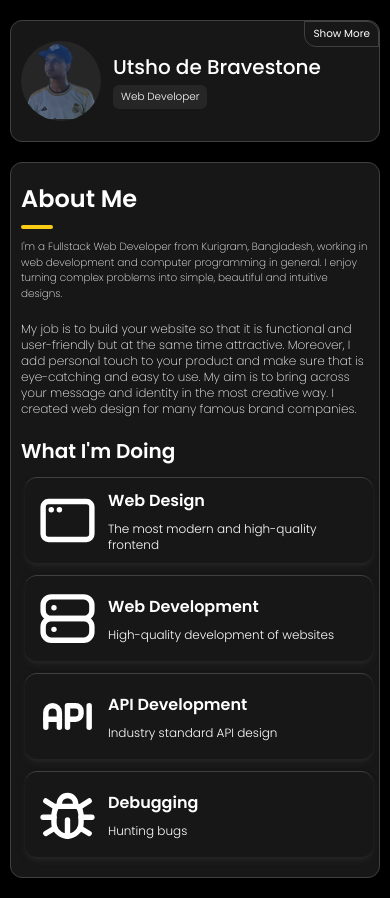
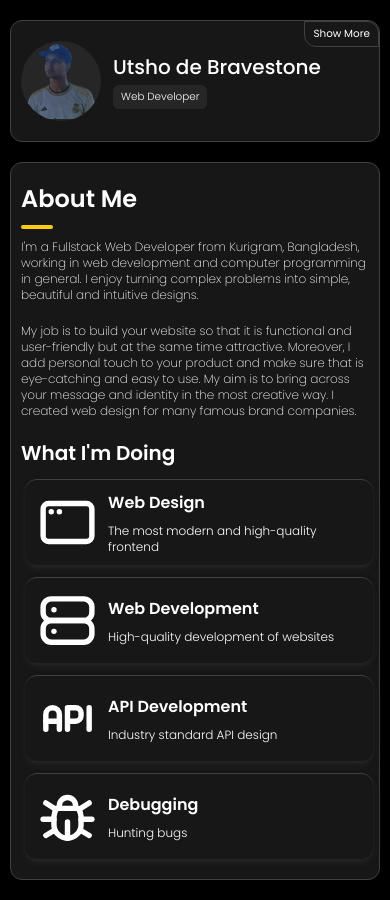
Before and after one commit to utshodebravestone/personal-portfolio, a React (Vite) app: page / in a window 390 px wide. Built offline with nearby package versions, Linux system fonts and the light colour scheme.

Commit message:
bumped up font size in smaller screens

```diff
--- a/src/components/About.tsx
+++ b/src/components/About.tsx
@@ -30,7 +30,7 @@ const About = () => {
     <section className="bg-neutral-900 w-full py-5 px-2.5 md:px-5 flex flex-col gap-2.5 md:gap-5 rounded-xl border border-neutral-700">
       <h1 className="font-bold text-2xl md:text-4xl">About Me</h1>
       <div className="h-1 md:h-1.5 w-8 md:w-10 bg-yellow-400 rounded-xl" />
-      <p className="font-extralight text-[.65rem] md:text-base">
+      <p className="font-extralight text-xs md:text-base">
         I'm a Fullstack Web Developer from Kurigram, Bangladesh, working in web
         development and computer programming in general. I enjoy turning complex
         problems into simple, beautiful and intuitive designs.
```
